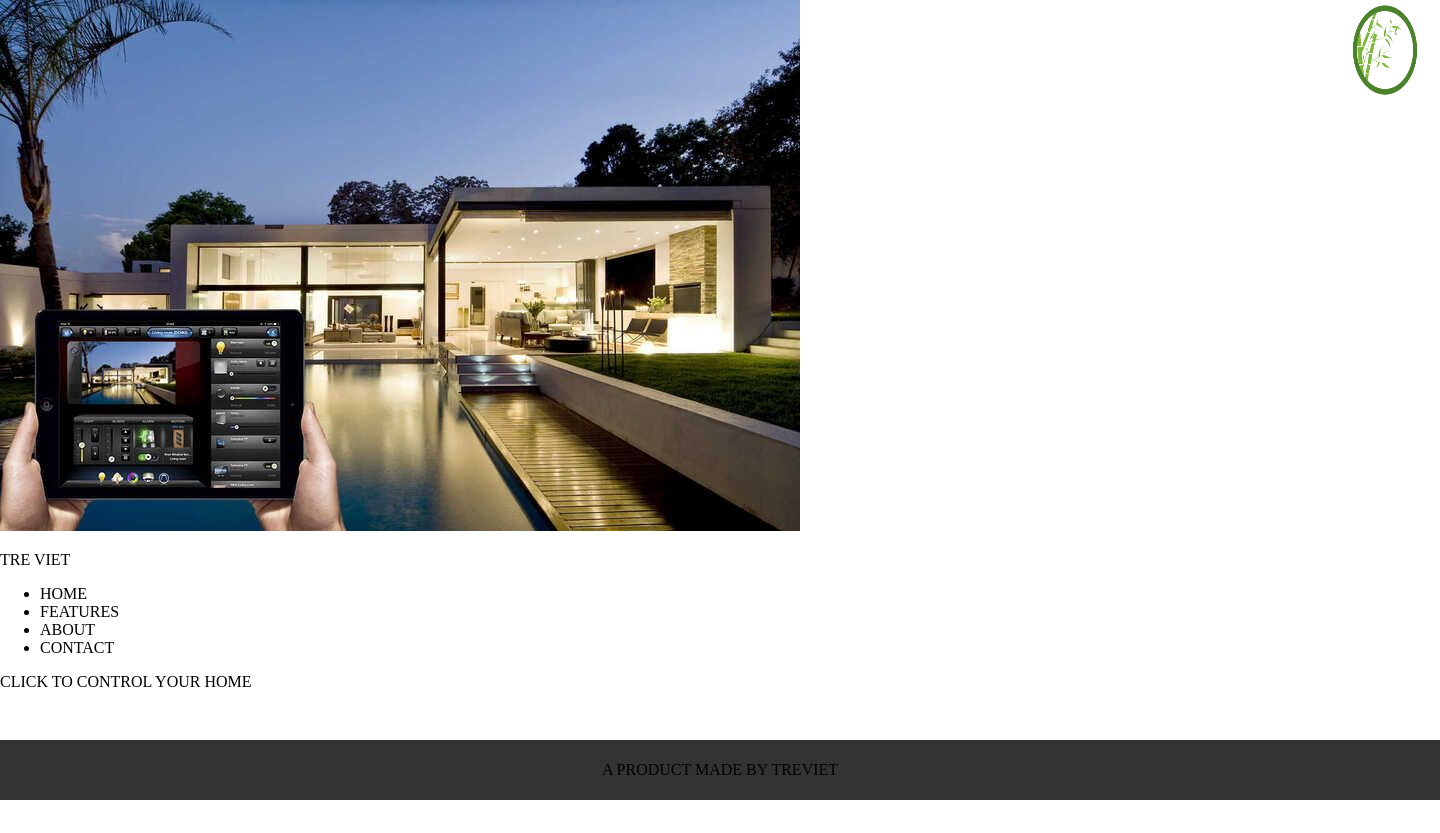
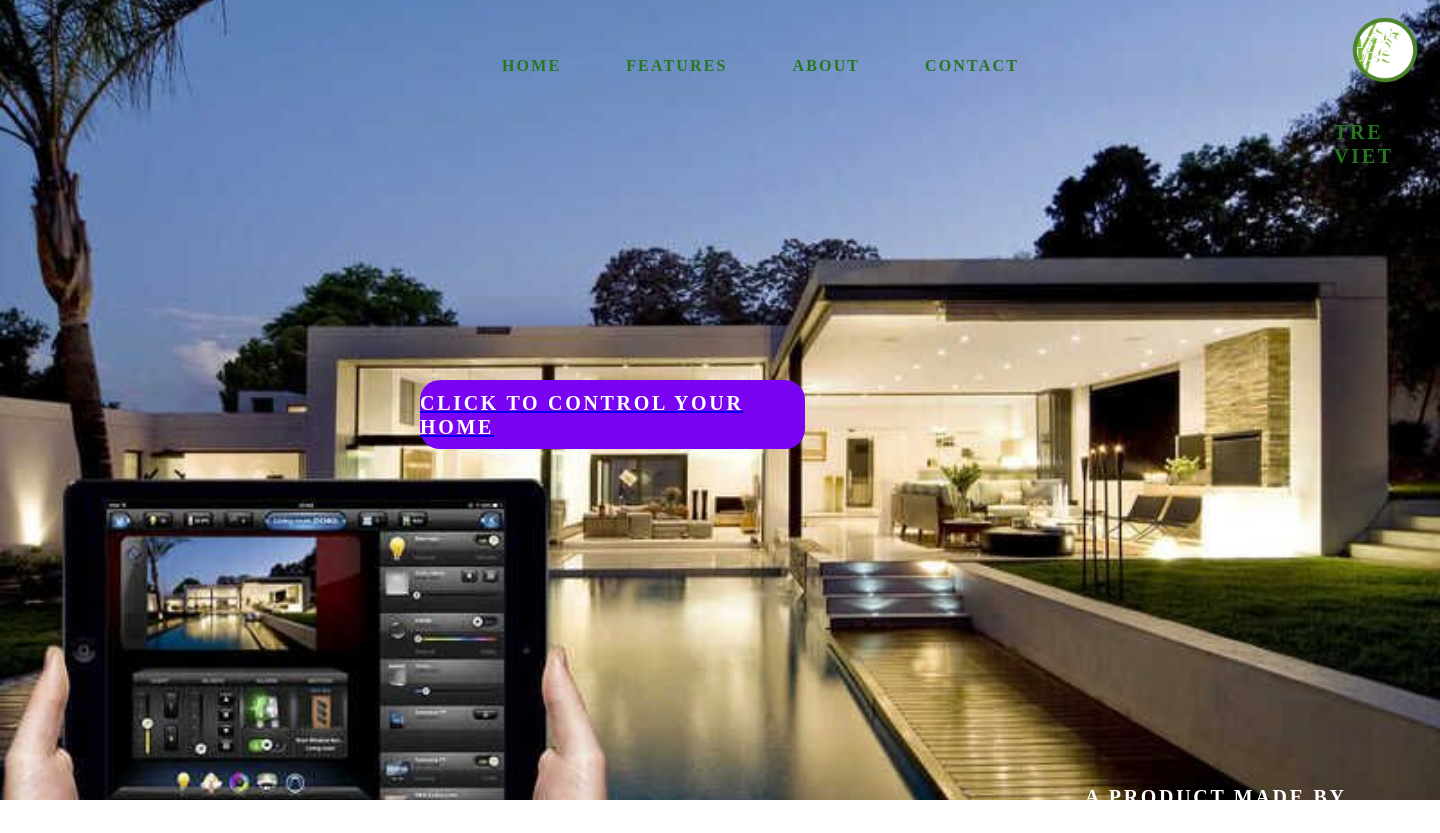
Before and after one commit to Cuong251/DADN, a PHP site: page /PHP/homepage.php in a window 1440 px wide. Before the commit the page ends 800 px from the top, so only its background shows below. Run offline with PHP 8.4, Linux system fonts and the light colour scheme.

Commit message:
Link homepage <-> css

```diff
--- a/UI/PHP/homepage.php
+++ b/UI/PHP/homepage.php
@@ -6,12 +6,12 @@
 </head>
 <body>
 	<div class="background">
-	   <img src="../UI/Imgs/background.jpg">
+		<img src="/DADN/UI/Imgs/background.jpg">
 	</div>
 	<div class="logo">
-		<img src="UI/Imgs/logo.png">
+		<img src="/DADN/UI/Imgs/logo.png">
 	</div>
-	<div class="text">
+	<div class="logo-text">
 		<p>TRE VIET</p>
 	</div>
 	<div class="menu">
--- a/UI/style.css
+++ b/UI/style.css
@@ -1,44 +1,42 @@
-/* General Styles */
-
-body {
-    margin: 0;
-    padding: 0;
+/* Background */
+.background {
+	position: absolute;
+	top: 0;
+	left: 0;
+	width: 100%;
+	height: 100%;
+	z-index: -1;
 }
 
-  a {
-    text-decoration: none;
-    color: inherit;
+.background img {
+	width: 100%;
+	height: 100%;
+	object-fit: cover;
 }
 
-  /* Header */
-
-  .header {
-    position: relative;
-    height: 123px;
-    background-image: url(UI/Imgs/background.jpg);
-    background-size: cover;
-  }
-
+/* Logo */
 .logo {
 	position: absolute;
+	top: 0;
+	left: 1331px;
 	width: 107.92px;
 	height: 100px;
-    left: 1331px;
-    top: 0;
 }
 
 .logo img {
 	width: 100%;
 	height: 100%;
+	object-fit: contain;
 }
 
-  .header-text {
+/* Logo Text */
+.logo-text {
 	position: absolute;
+	top: 100px;
+	left: 1334px;
 	width: 106px;
 	height: 23px;
-    left: 1334px;
-    top: 100px;
-    font-family: 'Barlow', sans-serif;
+	font-family: 'Barlow';
 	font-style: normal;
 	font-weight: 700;
 	font-size: 20px;
@@ -47,85 +45,86 @@ body {
 	color: #277720;
 }
 
-  /* Navigation */
+/* Menu */
+.menu {
+	position: absolute;
+	top: 38px;
+	left: 462px;
+	width: 557px;
+	height: 24px;
+}
 
-  .nav {
+.menu ul {
+	list-style: none;
 	display: flex;
+	flex-direction: row;
 	justify-content: space-between;
 	align-items: center;
-    position: absolute;
-    width: 557px;
-    height: 24px;
-    left: 462px;
-    top: 38px;
 }
 
-  .nav a {
-    font-family: 'Barlow', sans-serif;
+.menu li {
+	font-family: 'Barlow';
 	font-style: normal;
 	font-weight: 700;
 	font-size: 16px;
-    line-height: 19px;
+	line-height: 24px;
 	letter-spacing: 0.135em;
 	color: #277720;
-    padding-right: 20px;
-    transition: color 0.3s ease;
 }
 
-  .nav a:hover {
+.menu li a {
+	color: #277720;
+	text-decoration: none;
+}
+
+.menu li a:hover {
 	color: #7A04F2;
 }
 
 /* Button */
-
-  .btn {
+.button {
 	display: flex;
+	flex-direction: row;
 	justify-content: center;
 	align-items: center;
+	position: absolute;
+	top: 380px;
+	left: 420px;
 	width: 385px;
 	height: 69px;
 	background: #7A04F2;
 	border-radius: 20px;
-    margin: 0 auto;
-    margin-top: 100px;
 	cursor: pointer;
-    transition: background 0.3s ease;
 }
 
-  .btn:hover {
-    background: #B58DE8;
+.button div {
+	flex: none;
+	order: 0;
+	flex-grow: 0;
 }
 
-  .btn-text {
-    font-family: 'Barlow', sans-serif;
+.button p {
+	font-family: 'Barlow';
 	font-style: normal;
 	font-weight: 700;
-    font-size: 24px;
-    line-height: 29px;
+	font-size: 20px;
+	line-height: 24px;
 	letter-spacing: 0.135em;
 	color: #FFFFFF;
 }
 
 /* Footer */
-
 .footer {
 	position: absolute;
-    bottom: 0;
-    left: 0;
-    width: 100%;
-    height: 60px;
-    display: flex;
-    justify-content: center;
-    align-items: center;
-    background-color: #333333;
-  }
-
-  .footer-text {
-    font-family: 'Barlow', sans-serif;
+	bottom: 15px;
+	left: 1085px;
+	width: 338px;
+	height: 20px;
+	font-family: 'Barlow';
 	font-style: normal;
 	font-weight: 700;
-    font-size: 16px;
-    line-height: 19px;
+	font-size: 20px;
+	line-height: 24px;
 	letter-spacing: 0.135em;
 	color: #FFFFFF;
 }
```
Lines whose indentation alone changed are shown as unchanged.
